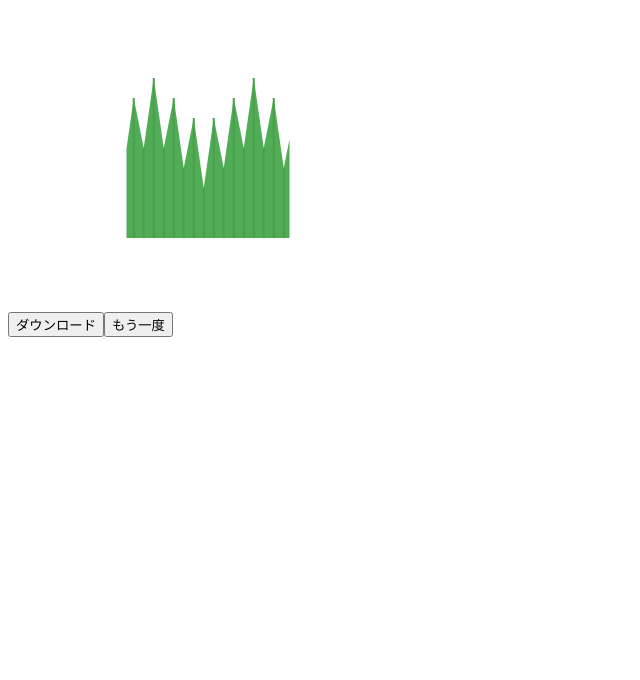
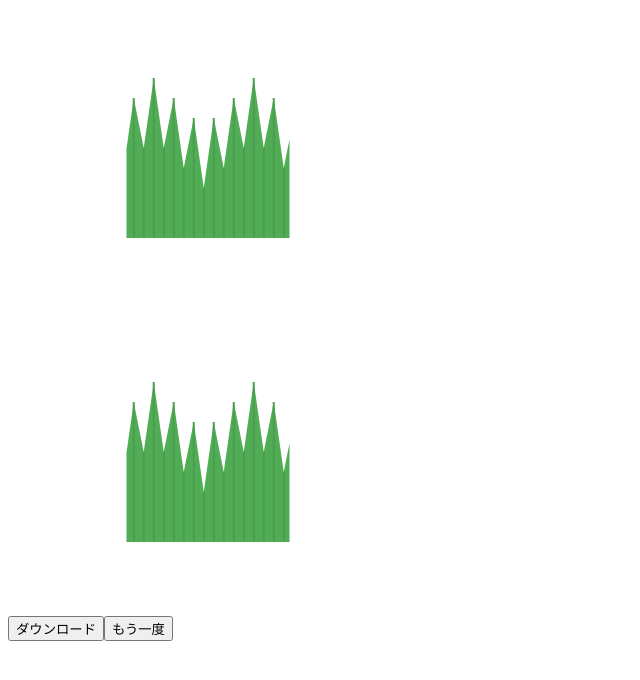
Before and after one commit to acannie/baran_generator, a Next.js app: page / in a window 1280 px wide. Shown: the top 680 px of the page, without its empty margins (0-640 px from the left). Built offline with nearby package versions, Linux system fonts and the light colour scheme.

Commit message:
code: スマホで保存できる形式でのばらんの表示を追加

```diff
--- a/pages/Baran.tsx
+++ b/pages/Baran.tsx
@@ -39,7 +39,7 @@ const Baran = () => {
     }
 
     // useStateを使って状態を定義する
-    const [imageUrl, setImageUrl] = useState("");
+    const [imageUrl, setImageUrl] = useState<string | null>(null);
     const [ctx, setCtx] = useState();
     const [loading, setLoading] = useState(true);
     const [count, setCount] = useState(0);
@@ -232,6 +232,8 @@ const Baran = () => {
             ctx.stroke();
             ctx.closePath();
         }
+
+        setImageUrl(canvas.toDataURL());
     };
 
     useEffect(() => {
@@ -255,6 +257,7 @@ const Baran = () => {
     return (
         <div>
             <canvas id="geometryCanvas" width="200" height="200" /><br />
+            {imageUrl && <img alt="icon" src={imageUrl} />}<br />
             <button onClick={handleExportImage}>ダウンロード</button>
             <button onClick={increment}>もう一度</button>
         </div>
```
